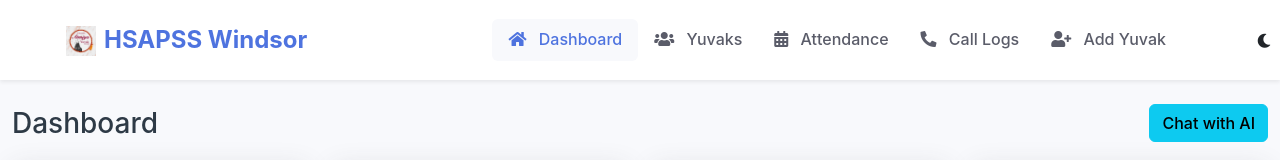
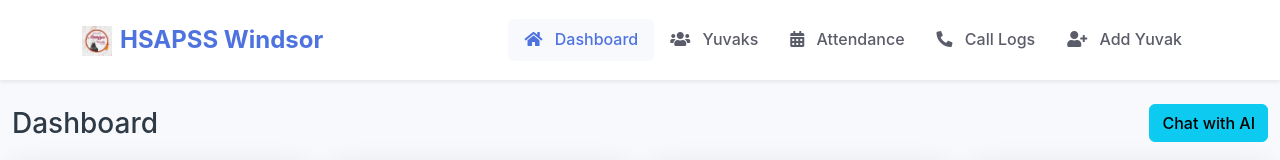
Before and after one commit to PatelVaishvikk/WindsorYouth, a Next.js app: page / in a window 1280 px wide. Shown: the top 160 px of the page. Built offline with nearby package versions, Linux system fonts and the light colour scheme; no server answers; the database is empty.

Commit message:
Update Navbar.js

```diff
--- a/components/Navbar.js
+++ b/components/Navbar.js
@@ -78,7 +78,7 @@ const Navigation = () => {
           background-color: #f8f9fc;
         }
       `}</style>
-      <DarkModeToggle />
+
     </Navbar>
   );
 };
```
